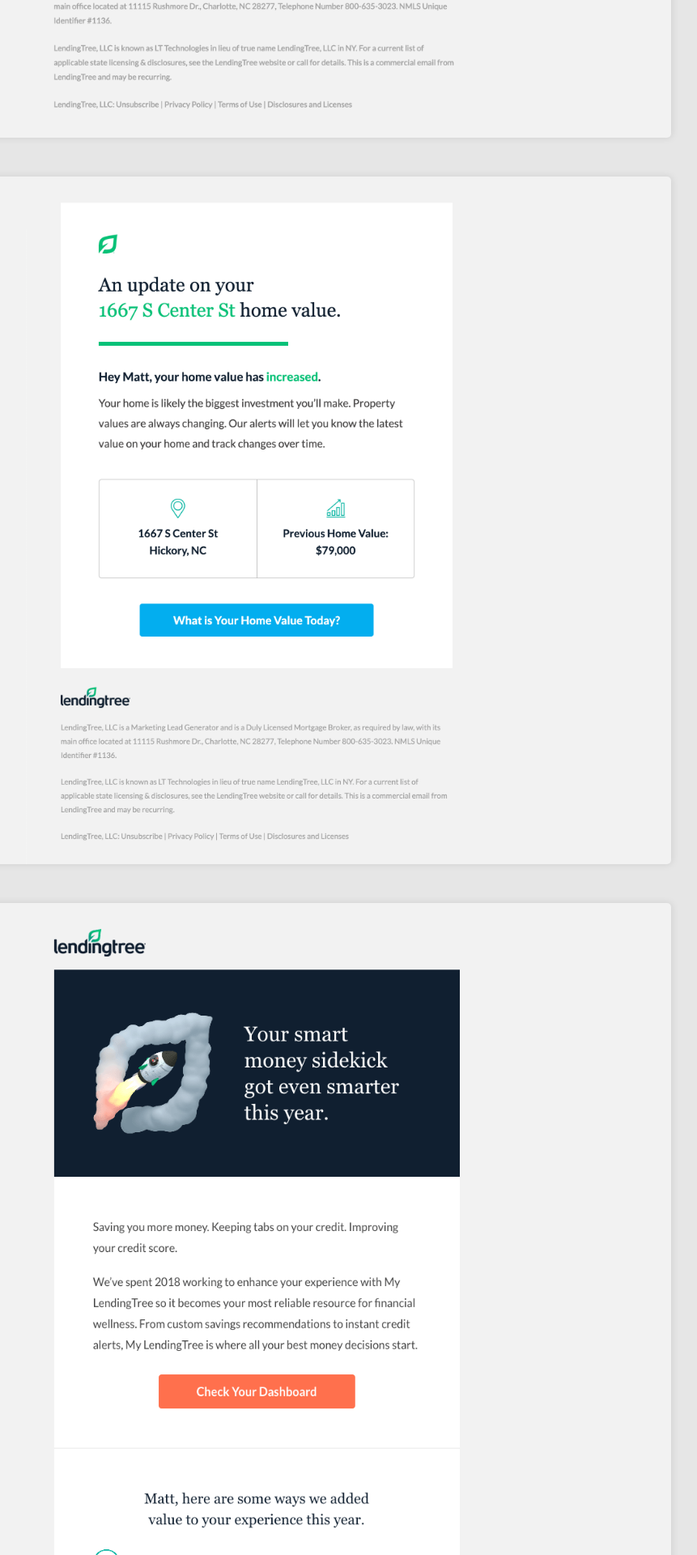
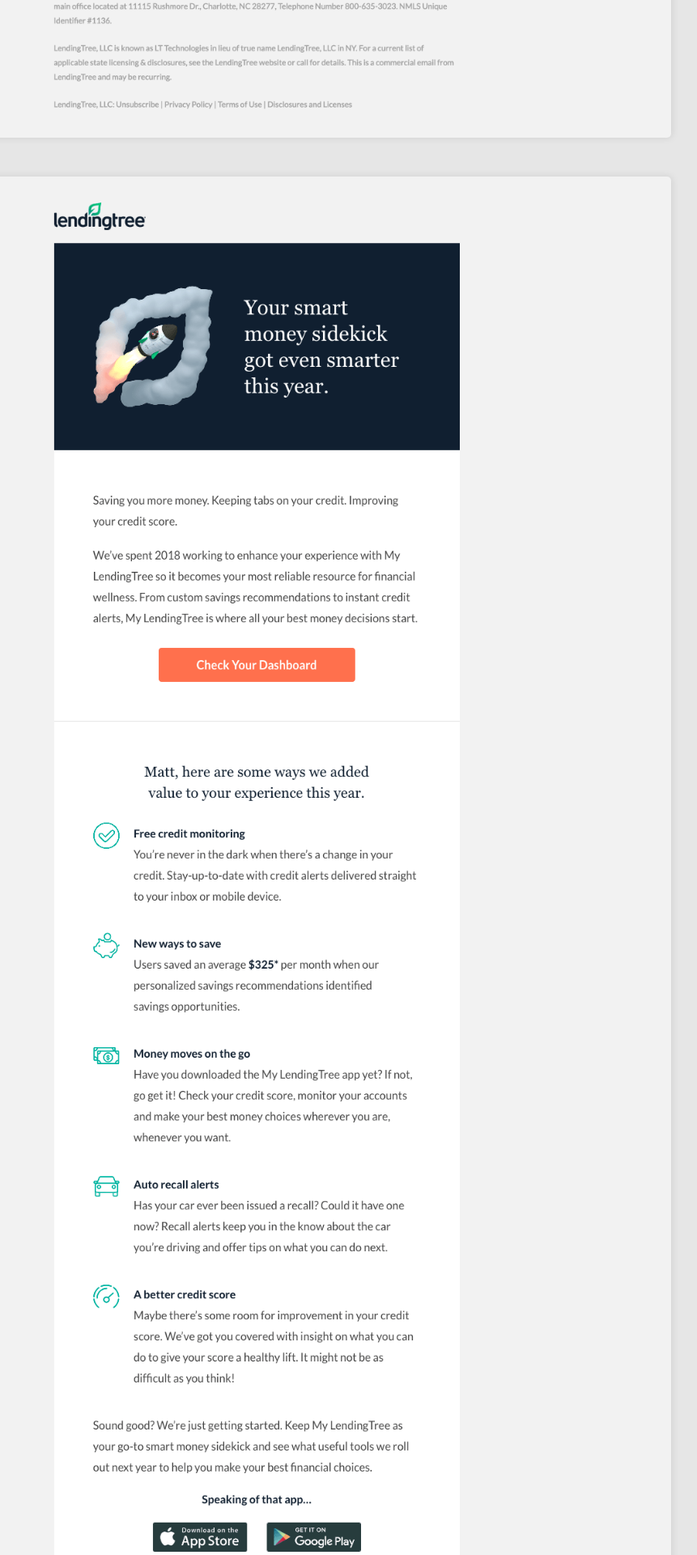
Before and after one commit to mattdavidlucas/mattdavidlucas.github.io, a Jekyll site: the page built from lendingtree-email-templates.html, in a window 1280 px wide. Shown: the part 4462-6382 px from the top of the page at 81% size, without its empty margins (323-1184 px from the left). Built offline with Jekyll 4.4.1, drawn with Linux system fonts in a browser that asks for light colours; nearby versions of some CDN libraries.

Commit message:
Remove AVM template.

```diff
--- a/lendingtree-email-templates.html
+++ b/lendingtree-email-templates.html
@@ -35,10 +35,6 @@
 	</figure>
 
 	<figure class="lt fw pt">
-		<img class="img-single" src="/img/lt-emails/lt-avm-email.png" alt="LendingTree Home Value Alert Email">
-	</figure>
-
-	<figure class="lt fw pt">
 		<img class="img-single" src="/img/lt-emails/lt-email-lt-year-in-review.png" alt="LendingTree Year in Review Email">
 	</figure>
 </article>
```
